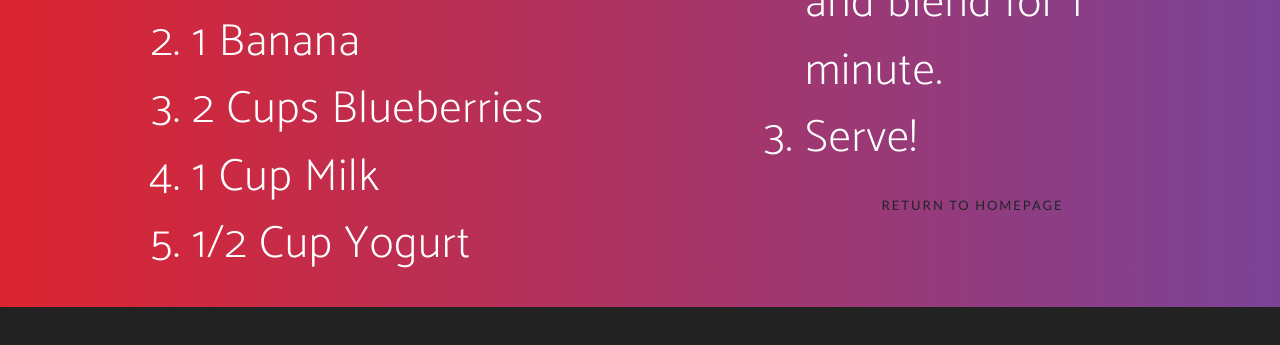
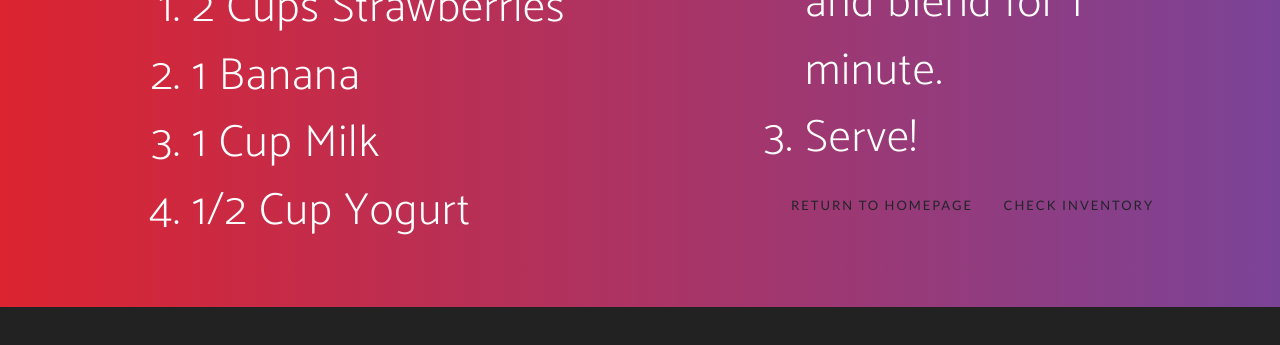
Before and after one commit to noahgriff99/smart-fridge, a website with bundled scripts: page startbootstrap-new-age-gh-pages/recipe1.html in a window 1280 px wide. Shown: the part 493-838 px from the top of the page. Built offline with nearby package versions, Linux system fonts and the light colour scheme; a web font is replaced by a local one.

Commit message:
Changing recipe pages and index to redirect to filled inventory

```diff
--- a/startbootstrap-new-age-gh-pages/recipe1.html
+++ b/startbootstrap-new-age-gh-pages/recipe1.html
@@ -44,7 +44,6 @@
               <ol>
                 <li style="font-size:45px;">2 Cups Strawberries</li>
                 <li style="font-size:45px;">1 Banana</li>
-                <li style="font-size:45px;">2 Cups Blueberries</li>
                 <li style="font-size:45px;">1 Cup Milk</li>
                 <li style="font-size:45px;">1/2 Cup Yogurt</li>
               </ol>
@@ -64,6 +63,7 @@
 
           <div style="text-align: center;">
             <a href="index.html" class="btn btn-outline btn-xl js-scroll-trigger" style="font-size:13px; left: 50%;">Return to Homepage</a>
+            <a href="inventory.html?Strawberries=2&Banana=1&Milk=1&Yogurt=1&Eggs=1&Cream=1" class="btn btn-outline btn-xl js-scroll-trigger" style="font-size:13px; left: 50%;">Check Inventory</a>
           </div>
         </div>
       </div>
```
Also changed, not shown: startbootstrap-new-age-gh-pages/index.html (+1 -1 lines), startbootstrap-new-age-gh-pages/recipe2.html (+2 -0 lines), startbootstrap-new-age-gh-pages/recipe3.html (+2 -0 lines).
